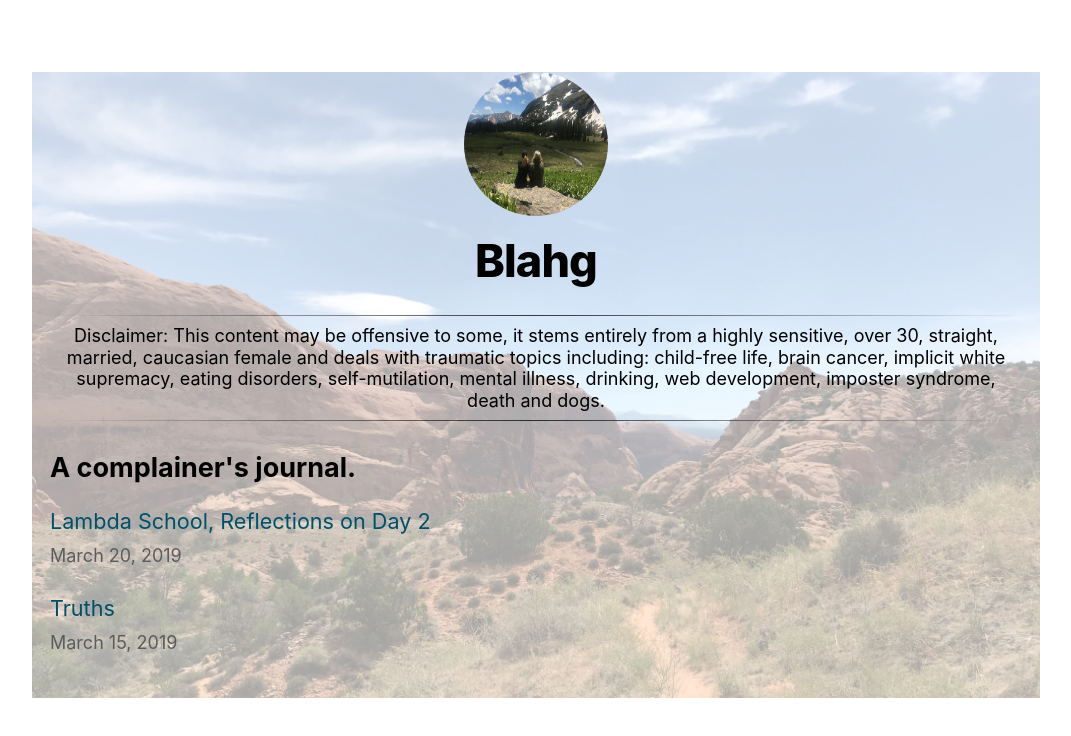
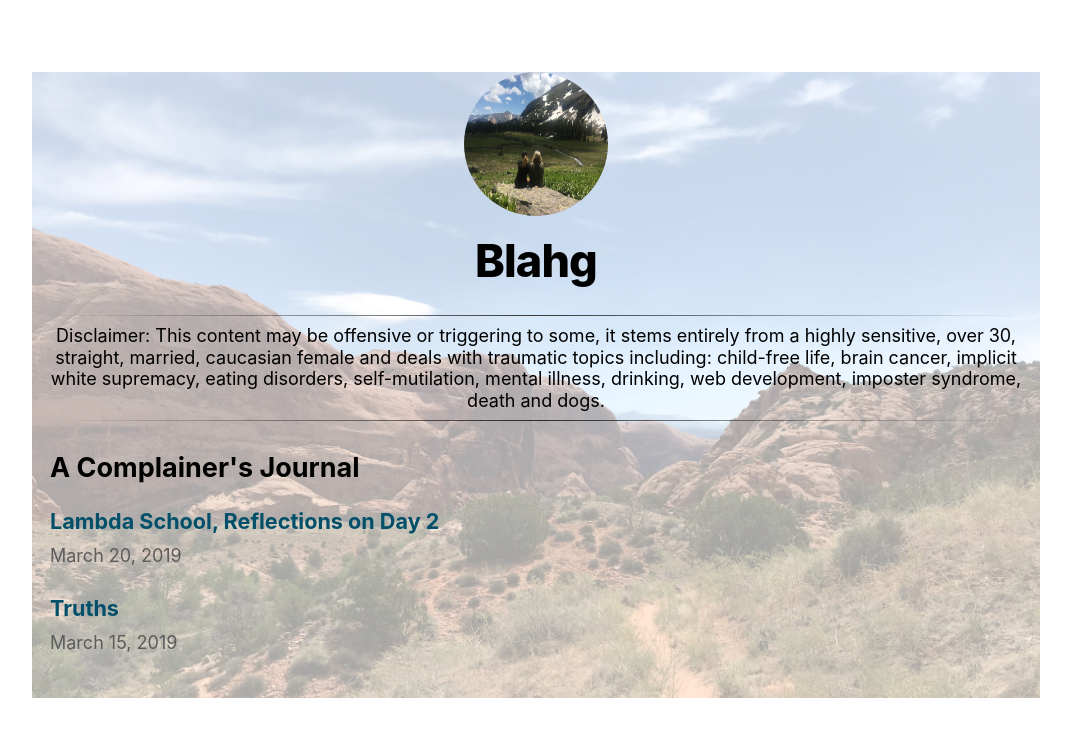
Before and after one commit to blackmacaroon/blahg, a Next.js app: page / in a window 1280 px wide. Shown: the top 736 px of the page, without its empty margins (104-1175 px from the left). Built offline with nearby package versions, Linux system fonts and the light colour scheme.

Commit message:
donezo, just add blog posts

```diff
--- a/pages/index.js
+++ b/pages/index.js
@@ -12,11 +12,11 @@ return (
         <title>{siteTitle}</title>
     </Head>
     <hr className={utilStyles.styleTwo}/>
-    <section className={utilStyles.headingSm}>Disclaimer: This content may be offensive to some, it stems entirely from a highly sensitive, over 30, straight, married, caucasian female and deals with traumatic topics including: child-free life, brain cancer, implicit white supremacy, eating disorders, self-mutilation, mental illness, drinking, web development, imposter syndrome, death and dogs.
+    <section className={utilStyles.headingSm}>Disclaimer: This content may be offensive or triggering to some, it stems entirely from a highly sensitive, over 30, straight, married, caucasian female and deals with traumatic topics including: child-free life, brain cancer, implicit white supremacy, eating disorders, self-mutilation, mental illness, drinking, web development, imposter syndrome, death and dogs.
     </section>
     <hr className={utilStyles.styleTwo}/>
     <section className={`${utilStyles.headingMd} ${utilStyles.padding1px}`}>
-      <h2 className={utilStyles.headingLg}>A complainer's journal.</h2>
+      <h2 className={utilStyles.headingLg}>A Complainer's Journal</h2>
       <ul className={utilStyles.list}>
         {allPostsData.map(({ id, date, title }) => (
           <li className={utilStyles.listItem} key={id}>
--- a/styles/global.css
+++ b/styles/global.css
@@ -14,6 +14,7 @@ body {
 
 a {
   color: #024f69;
+  font-weight: bold;
   text-decoration: none;
 }
 
```
